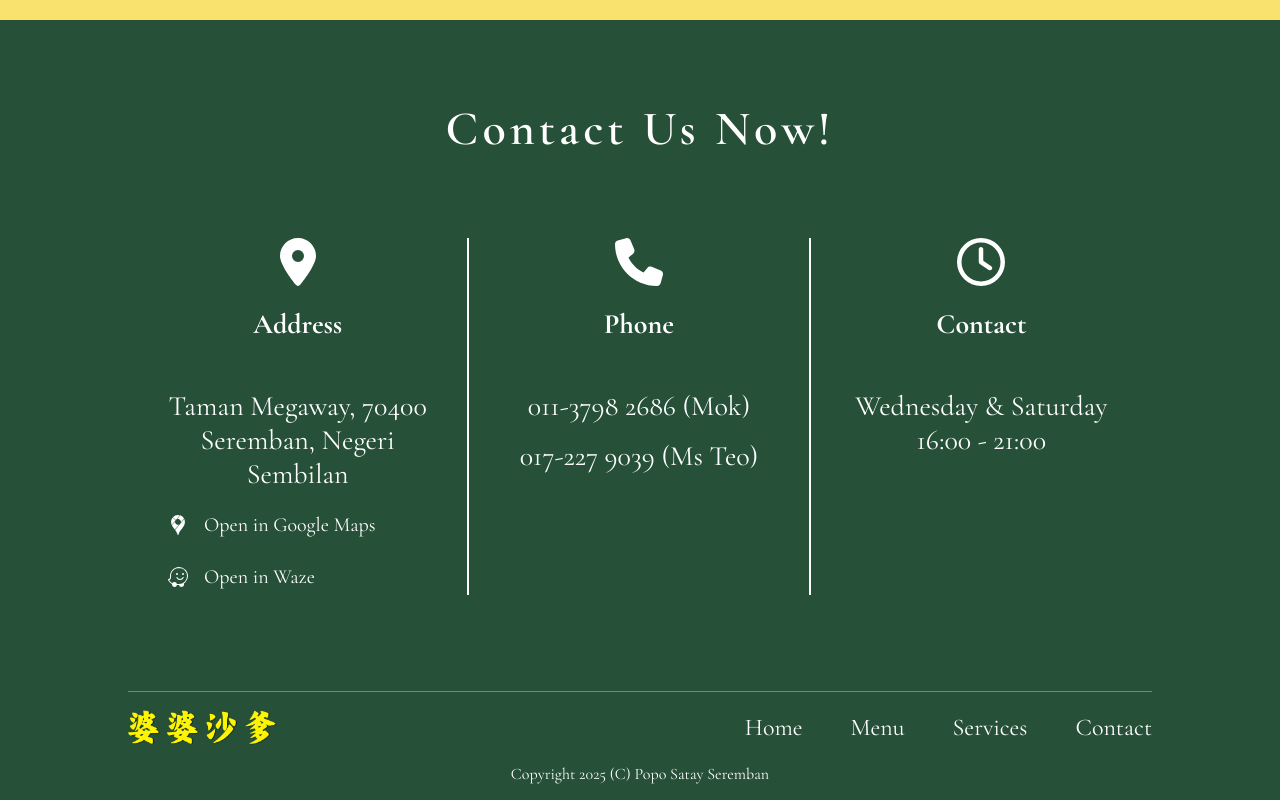
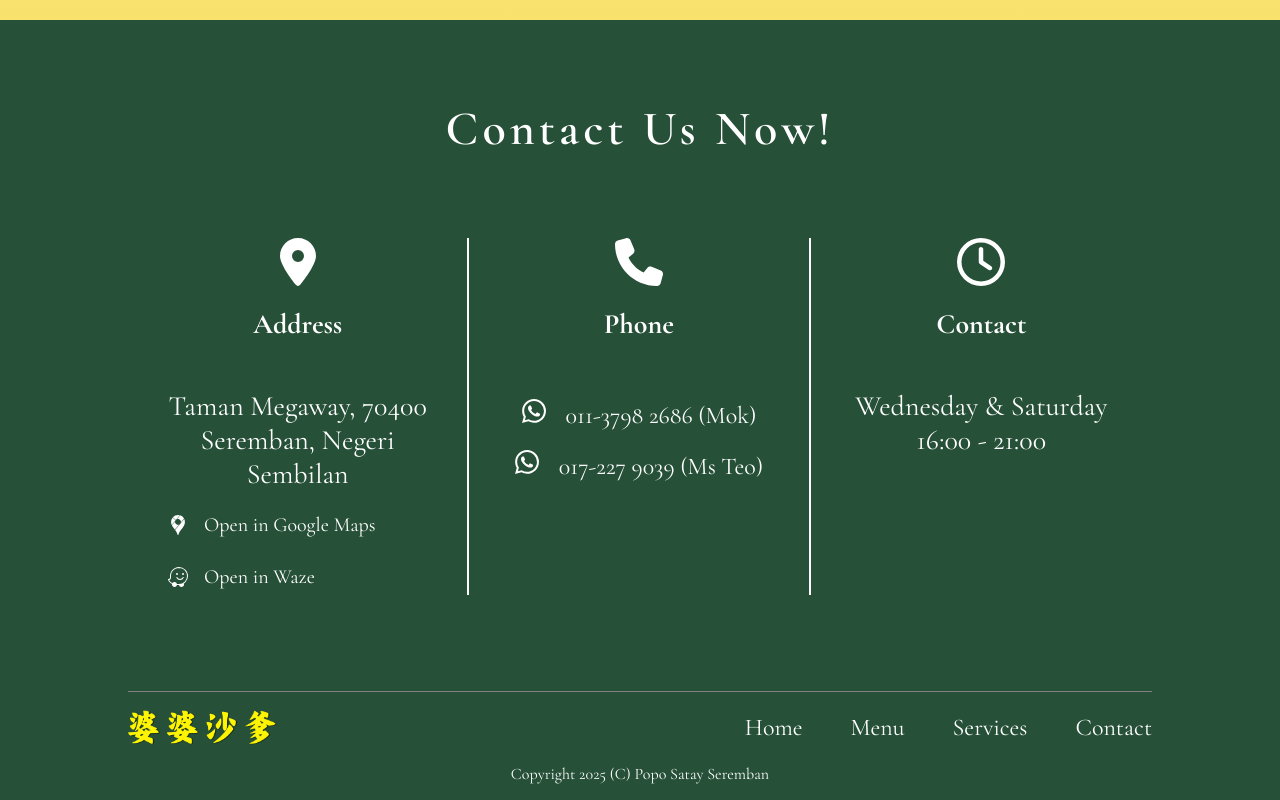
Before and after one commit to nalliethan/popo-satay-seremban, a React (Vite) app: page / in a window 1280 px wide. Shown: the part 2412-3212 px from the top of the page. Built offline with nearby package versions, Linux system fonts and the light colour scheme; a web font is replaced by a local one.

Commit message:
Add whatsapp links for Contact component.

```diff
--- a/src/components/Contact/Contact.css
+++ b/src/components/Contact/Contact.css
@@ -54,7 +54,8 @@
     margin-top: 1rem;
 }
 
-.map-links a:hover{
+.map-links a:hover,
+.contact-link a:hover{
     color: rgb(249, 199, 71);
 }
 
@@ -64,6 +65,24 @@
 
 .contact-list:nth-child(2) .contact-text p{
     margin-bottom: 1rem;
+}
+
+
+.contact-link{
+    padding-block: 10px;
+    display: flex;
+    align-items: center;
+    justify-content: center;
+}
+
+.contact-link a{
+    color: white;
+    font-size: 1.5rem;
+    text-decoration: none;
+}
+
+.contact-link a .contact-link-icon{
+    margin-right: 20px;
 }
 
 
--- a/src/components/Contact/Contact.jsx
+++ b/src/components/Contact/Contact.jsx
@@ -21,6 +21,7 @@ const Contact = () => {
           title: 'Phone',
           lines: ['011-3798 2686 (Mok)',
           '017-227 9039 (Ms Teo)'],
+          links: ['https://wa.me/601137982686','https://wa.me/60172279039']
         },
         {
           id:3,
@@ -45,23 +46,33 @@ const Contact = () => {
 
             <div className="contact-text">
               {list.lines.map((line,idx) => {
-                return <p key={idx}>{line}</p>
+                if (list.links && list.links[idx]){
+                  return <div className="contact-link">
+                    <a key={idx} href={list.links[idx]} target="_blank"
+                      rel="noopener noreferrer">
+                      <SiWhatsapp className='contact-link-icon'/>
+                      {line}
+                    </a>
+                  </div>
+
+                }
+                else{
+                  return <p key={idx}>{line}</p>
+                }
               })}
 
               {list.title === "Address" && (
                 <div className='map-links'>
                   <a href={list.googleMapUrl}
                     target='_blank'
-                    rel='noopener noreferrer'
-                    className='contact-link'>
+                    rel='noopener noreferrer'>
                     <SiGooglemaps className='icon'/>
                     Open in Google Maps
                   </a>
 
                   <a href={list.wazeUrl}
                     target='_blank'
-                    rel='noopener noreferrer'
-                    className='contact-link'>
+                    rel='noopener noreferrer'>
                     <SiWaze className='icon'/>
                     Open in Waze
                   </a>
```
